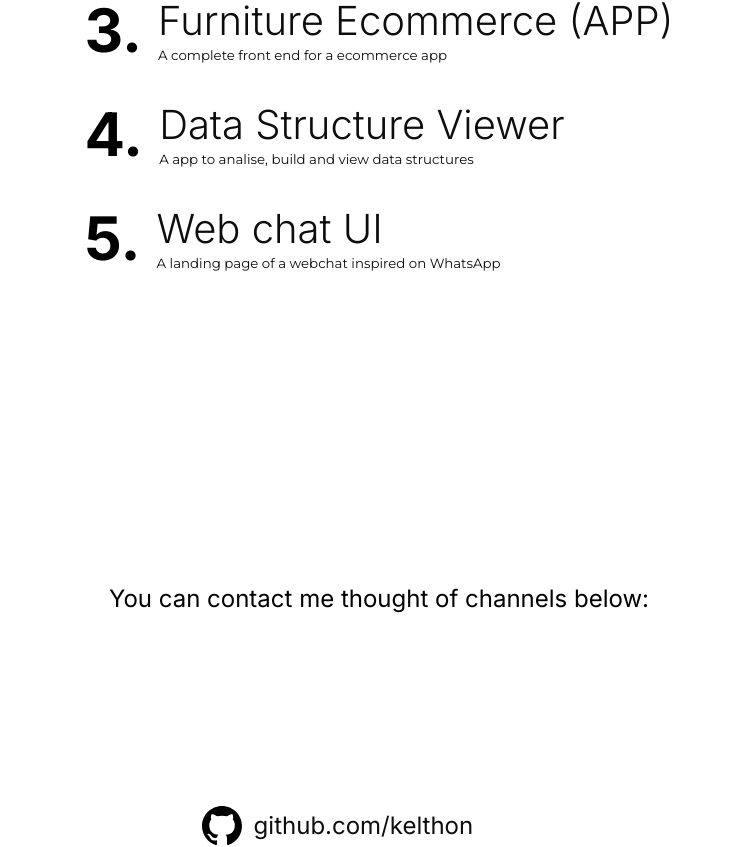
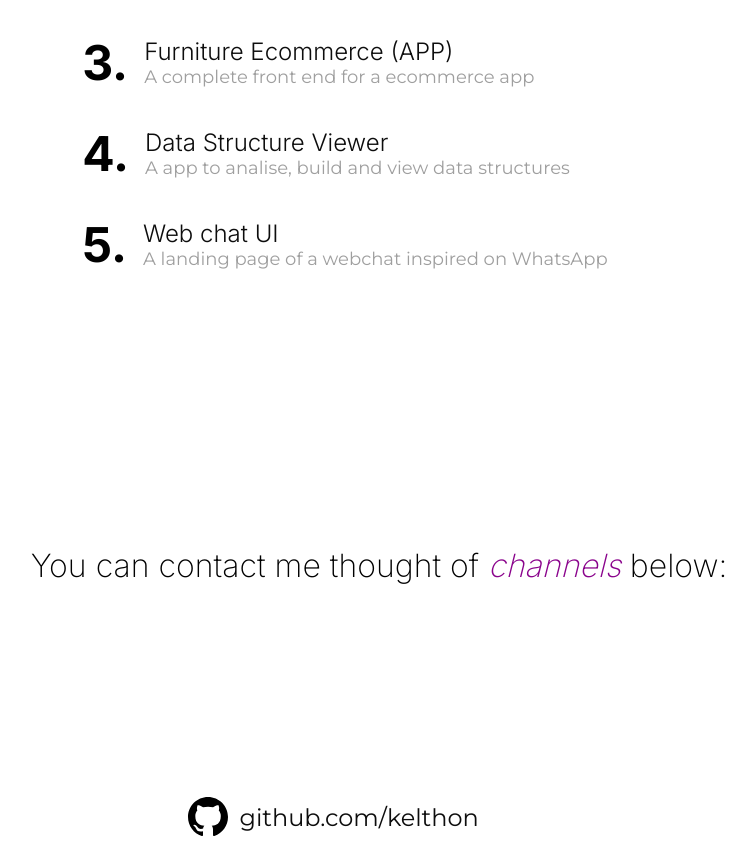
Before and after one commit to kelthon/kelthon.github.io, a React (Vite) app: page / in a window 1280 px wide. Shown: the part 1170-2017 px from the top of the page, without its empty margins (261-1017 px from the left). Built offline with nearby package versions, Linux system fonts and the light colour scheme.

Commit message:
feat: added responsiveness to pages, updates css styles, updated color variables names, created scroll indicator

```diff
--- a/src/App.css
+++ b/src/App.css
@@ -1,11 +1,12 @@
 main {
   display: flex;
   flex-direction: column;
+  gap: 2rem;
 }
 
 main > div.container {
-  height: 100vh;
+  min-height: 100vh;
   display: flex;
   flex-direction: column;
-  scroll-snap-align: center;
+  scroll-snap-align: start;
 }
--- a/src/components/cards/Message/Message.css
+++ b/src/components/cards/Message/Message.css
@@ -1,10 +1,10 @@
 section.message {
   display: flex;
   padding: 1rem 2rem;
-  color: var(--light-color);
+  color: var(--text-secondary);
   justify-content: space-between;
-  background-color: var(--tertiary-color);
-  border-bottom: 1px solid var(--light-color);
+  background-color: var(--background-secondary);
+  border-bottom: 1px solid var(--text-secondary);
 }
 
 section.message > article.msg-content {
@@ -19,7 +19,7 @@ section.message > article.msg-content > h2.msg-title {
 
 section.message > footer.msg-control > button.msg-close-btn {
   border: none;
-  color: var(--light-color);
+  color: var(--text-secondary);
   background-color: transparent;
 }
 section.message > footer.msg-control > button.msg-close-btn > svg {
@@ -27,13 +27,13 @@ section.message > footer.msg-control > button.msg-close-btn > svg {
 }
 
 section.message > footer.msg-control > button.msg-close-btn > svg:hover {
-  background-color: var(--light-color);
-  color: var(--tertiary-color);
+  background-color: var(--text-secondary);
+  color: var(--background-secondary);
 }
 
 section.message > footer.msg-control > button.msg-close-btn > svg:active {
   background-color: var(--danger-color);
-  color: var(--light-color);
+  color: var(--text-secondary);
 }
 
 @media screen and (max-width: 768px) {
--- a/src/components/navs/Navbar/Navbar.css
+++ b/src/components/navs/Navbar/Navbar.css
@@ -14,7 +14,7 @@ nav#navbar > ul.nb-items > li.nb-item > ul.nb-group {
 
 nav#navbar > ul.nb-items > li.nb-item > ul.nb-group > li.nb-g-item > a.nb-link {
   font-size: 1.2rem;
-  color: var(--dark-color);
+  color: var(--text-color);
   text-decoration: none;
   text-transform: uppercase;
 }
@@ -24,7 +24,7 @@ nav#navbar
   > li.nb-item#navbar-hidden-menu
   > ul.nb-group
   > li:is(.nb-g-item:hover, .nb-selected) {
-  border-block-end: 2px solid var(--dark-color);
+  border-block-end: 2px solid var(--text-color);
 }
 
 nav#navbar
@@ -32,7 +32,7 @@ nav#navbar
   > li.nb-item#navbar-hidden-menu
   > ul.nb-group
   > li.nb-g-item:hover {
-  border-color: var(--secondary-color);
+  border-color: var(--primary-color);
 }
 
 nav#navbar > ul.nb-items > li.nb-item > ul.nb-group > li.nb-g-item {
@@ -57,7 +57,7 @@ nav#navbar
   > ul.nb-group
   > li.nb-g-item:hover
   > :is(button, select, svg) {
-  color: var(--secondary-color);
+  color: var(--primary-color);
 }
 
 nav#navbar > ul.nb-items > li.nb-item > ul.nb-group > li.nb-g-item > select {
--- a/src/index.css
+++ b/src/index.css
@@ -12,22 +12,21 @@
   scroll-snap-type: y mandatory;
   font-family: Montserrat, sans-serif;
 
-  --text-color: #0D0D0D;
+  --primary-color: #8a038c;
+
+  --text-color: #0d0d0d;
   --text-muted: #9f9f9f;
-  --text-highlight: #9f9f9f;
+  --text-highlight: #8a038c;
   --background-color: #ffffff;
 
-  --primary-color: #EE05F2;
-  --secondary-color: #8A038C;
-  --tertiary-color: #580259;
-  --light-color: #F2D5F2;
-  --dark-color: #0D0D0D;
+  /* text-secondary and background-secondary are opposite of a current scheme color */
+  --text-secondary: #f2d5f2;
+  --background-secondary: #580259;
 
   --danger-color: red;
   --success-color: green;
   --info-color: blue;
   --warning-color: yellow;
-
 }
 
 h1,
--- a/src/pages/AboutMe/AboutMe.css
+++ b/src/pages/AboutMe/AboutMe.css
@@ -1,6 +1,6 @@
 section#about-me {
   gap: 1rem;
-  height: 100%;
+  flex: 1;
   display: flex;
   align-items: center;
   padding-inline: 2rem;
@@ -15,7 +15,7 @@ section#about-me > header {
 }
 
 section#about-me > header > h2 {
-  color: var(--secondary-color);
+  color: var(--primary-color);
   font-size: 2.25rem;
   text-transform: uppercase;
 }
@@ -48,5 +48,6 @@ section#about-me > footer {
 
   section#about-me > header > p {
     font-size: 1.125rem;
+    word-break: break-all;
   }
 }
--- a/src/pages/ContactMe/ContactMe.css
+++ b/src/pages/ContactMe/ContactMe.css
@@ -1,16 +1,20 @@
 section#contact-me {
-  height: 100%;
+  flex: 1;
   padding-inline: 2rem;
   display: flex;
   flex-direction: column;
   align-items: center;
-  justify-content: end;
+  justify-content: center;
 }
 
 section#contact-me > h2 {
-  font-weight: 400;
-  font-size: 1.5rem;
-  vertical-align: center;
+  font-weight: 200;
+  font-size: 2rem;
+}
+
+section#contact-me > h2 > span.cm-text-highlight {
+  color: var(--text-highlight);
+  font-style: italic;
 }
 
 section#contact-me > div.container {
@@ -39,7 +43,6 @@ section#contact-me > div.container > div.contact-list > p.wrapper {
 section#contact-me > div.container > div.contact-list > p.wrapper > a {
   color: var(--text-color);
   text-decoration: none;
-  font-family: Inter;
   font-size: 1.5rem;
 }
 
@@ -48,10 +51,26 @@ section#contact-me > div.container > div.contact-list > p.wrapper > svg {
   height: 3rem;
 }
 
-section#contact-me
-  > div.container
-  > div.contact-list
-  > p.wrapper:hover
-  > :is(svg, a) {
-  color: var(--secondary-color);
+section#contact-me > div.container > div.contact-list > p.wrapper:hover > a {
+  text-decoration: underline dashed var(--primary-color);
+  text-underline-offset: 0.5em;
 }
+
+@media screen and (max-width: 768px) {
+  section#contact-me {
+    padding: 1rem;
+  }
+
+  section#contact-me > h2 {
+    font-size: 1.125rem;
+  }
+
+  section#contact-me > div.container > div.contact-list > p.wrapper > a {
+    font-size: 1rem;
+  }
+
+  section#contact-me > div.container > div.contact-list > p.wrapper > svg {
+    width: 1.5rem;
+    height: 1.5rem;
+  }
+}
--- a/src/pages/ContactMe/ContactMe.tsx
+++ b/src/pages/ContactMe/ContactMe.tsx
@@ -4,7 +4,10 @@ import './ContactMe.css';
 function ContactMe(): JSX.Element {
   return (
     <section id="contact-me">
-      <h2>You can contact me thought of channels below:</h2>
+      <h2>
+        You can contact me thought of{' '}
+        <span className="cm-text-highlight">channels</span> below:
+      </h2>
 
       <div className="container">
         <div className="contact-list">
--- a/src/pages/MyProjects/MyProjects.css
+++ b/src/pages/MyProjects/MyProjects.css
@@ -1,5 +1,5 @@
 section#my-projects {
-  height: 100vh;
+  flex: 1;
   padding-inline: 2rem;
   display: flex;
   justify-content: center;
@@ -13,17 +13,28 @@ section#my-projects > ol.project-list {
   gap: 2rem;
 }
 
-section#my-projects > ol.project-list > li {
+section#my-projects > ol.project-list > li.pl-project-item {
   display: flex;
   align-items: center;
   justify-content: flex-end;
+  padding-inline-end: 1em;
   gap: 1rem;
 }
 
-section#my-projects > ol.project-list > li.pl-project-item > span {
+section#my-projects > ol.project-list > li.pl-project-item:hover {
+  margin-inline-start: 1em;
+  background-color: var(--text-secondary);
+  border-inline-start: 0.5em solid var(--primary-color);
+}
+
+section#my-projects
+  > ol.project-list
+  > li.pl-project-item
+  > span.pl-pi-counter {
   font-weight: 700;
-  font-size: 3.75em;
+  font-size: 3em;
   font-family: Inter;
+  padding-inline-start: 0.1em;
 }
 
 section#my-projects > ol.project-list > li.pl-project-item > a.pl-pi-link {
@@ -36,37 +47,73 @@ section#my-projects > ol.project-list > li.pl-project-item > a.pl-pi-link {
 
 section#my-projects
   > ol.project-list
-  > li.pl-project-item:hover
-  > :is(span, a.pl-pi-link) {
-  color: var(--secondary-color);
-}
-
-
-section#my-projects
-  > ol.project-list
   > li.pl-project-item
   > a.pl-pi-link
   > h3.pl-pi-lnk-title {
   font-weight: 300;
-  font-size: 2.5em;
+  font-size: 1.5em;
 }
 
 section#my-projects
   > ol.project-list
   > li.pl-project-item
   > a.pl-pi-link
-  > p.pl-pi-lnk-url
-  > small {
+  > small.pl-pi-lnk-description {
   font-family: Montserrat;
   color: var(--text-muted);
-  font-size: 1.875em;
+  font-size: 1.125em;
 }
 
 section#my-projects
   > ol.project-list
   > li.pl-project-item:hover
   > a.pl-pi-link
-  > p.pl-pi-lnk-url
-  > small {
-  color: var(--secondary-color);
+  > small.pl-pi-lnk-description {
+  color: var(--text-color);
 }
+
+@media screen and (max-width: 768px) {
+  section#my-projects {
+    padding: 1rem;
+  }
+
+  section#my-projects > ol.project-list {
+    flex-flow: row wrap;
+  }
+
+  section#my-projects > ol.project-list > li.pl-project-item {
+    flex-flow: row wrap;
+    align-items: start;
+    gap: 0.5rem;
+  }
+
+  section#my-projects
+    > ol.project-list
+    > li.pl-project-item
+    > span.pl-pi-counter {
+    font-size: 1.5em;
+    font-weight: 500;
+  }
+
+  section#my-projects > ol.project-list > li.pl-project-item > a.pl-pi-link {
+    word-break: break-all;
+  }
+
+  section#my-projects
+    > ol.project-list
+    > li.pl-project-item
+    > a.pl-pi-link
+    > h3.pl-pi-lnk-title {
+    font-size: 1.5em;
+    font-weight: 500;
+  }
+
+  section#my-projects
+    > ol.project-list
+    > li.pl-project-item
+    > a.pl-pi-link
+    > small.pl-pi-lnk-description {
+    font-size: 1.125rem;
+    text-align: justify;
+  }
+}
--- a/src/pages/MyProjects/MyProjects.tsx
+++ b/src/pages/MyProjects/MyProjects.tsx
@@ -8,9 +8,7 @@ function MyProjects() {
         <span className="pl-pi-counter">{index + 1}.</span>
         <a className="pl-pi-link" href={project.url}>
           <h3 className="pl-pi-lnk-title">{project.title}</h3>
-          <p className="pl-pi-lnk-description">
-            <small>{project.description}</small>
-          </p>
+          <small className="pl-pi-lnk-description">{project.description}</small>
         </a>
       </li>
     );
```
Also changed, not shown: src/components/buttons/ScrollIndicator/ScrollIndicator.css (added, +26 -0 lines), src/components/buttons/ScrollIndicator/ScrollIndicator.tsx (added, +16 -0 lines).
